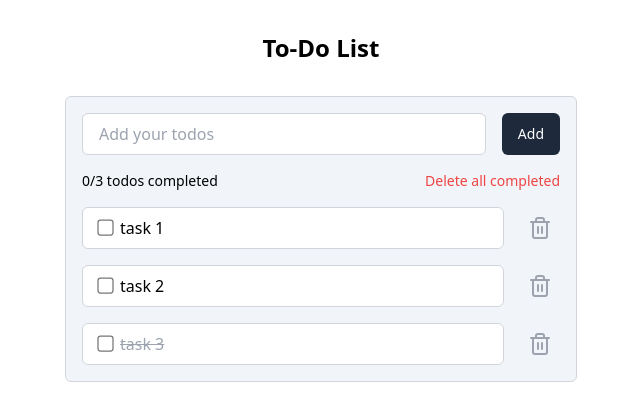
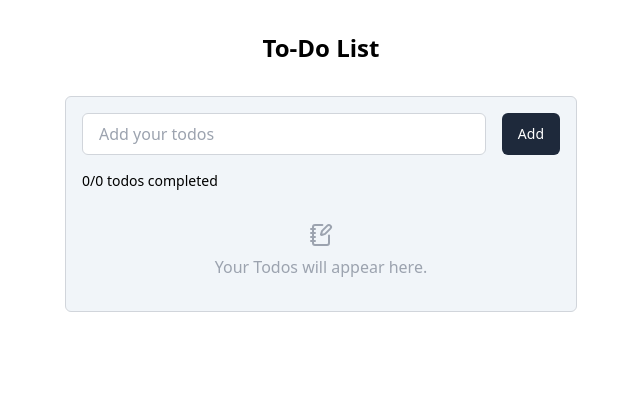
Before and after one commit to charankumaregd/todo-list-vite-react-typescript, a React (Vite) app: page / in a window 1280 px wide. Shown: the top 420 px of the page, without its empty margins (319-959 px from the left). Built offline with nearby package versions, Linux system fonts and the light colour scheme.

Commit message:
delete todo, delete all isCompleted, localstorage completed

```diff
--- a/src/App.tsx
+++ b/src/App.tsx
@@ -1,23 +1,47 @@
 import AddTodoForm from "./components/AddTodoForm";
 import TodoSummary from "./components/TodoSummary";
 import TodoList from "./components/TodoList";
-import { useState } from "react";
-import sampleTodoList from "./data/sampleTodoList";
+import { useEffect, useState } from "react";
+import TodoItemType from "./types/TodoItemType";
 
 function App() {
-  const [todoList, setTodoList] = useState(sampleTodoList);
+  const [todoList, setTodoList] = useState<TodoItemType[]>(
+    JSON.parse(localStorage.getItem("todoList") || "[]")
+  );
+
+  useEffect(() => {
+    localStorage.setItem("todoList", JSON.stringify(todoList));
+  }, [todoList]);
 
   function addTodoItem(title: string) {
-    setTodoList((prevTodoList) => {
-      return [
+    setTodoList((prevTodoList) => [
       {
         id: Date.now(),
         title,
         isCompleted: false,
       },
       ...prevTodoList,
-      ];
-    });
+    ]);
+  }
+
+  function setTodoItemCompleted(id: number, isCompleted: boolean) {
+    setTodoList((prevTodoList) =>
+      prevTodoList.map((todoItem) =>
+        todoItem.id == id ? { ...todoItem, isCompleted } : todoItem
+      )
+    );
+  }
+
+  function deleteTodoItem(id: number) {
+    setTodoList((prevTodoList) =>
+      prevTodoList.filter((todoItem) => todoItem.id !== id)
+    );
+  }
+
+  function deleteAllCompletedTodoItems() {
+    setTodoList((prevTodoList) =>
+      prevTodoList.filter((todoItem) => !todoItem.isCompleted)
+    );
   }
 
   return (
@@ -25,8 +49,15 @@ function App() {
       <h1 className="text-2xl font-bold">To-Do List</h1>
       <div className="w-full max-w-lg bg-slate-100 border border-gray-300 rounded-md p-4 space-y-4">
         <AddTodoForm onSubmit={addTodoItem} />
-        <TodoSummary />
-        <TodoList todoList={todoList} />
+        <TodoSummary
+          todoList={todoList}
+          onDeleteAllCompletedTodoItems={deleteAllCompletedTodoItems}
+        />
+        <TodoList
+          todoList={todoList}
+          onTodoItemCompleted={setTodoItemCompleted}
+          onDeleteTodoItem={deleteTodoItem}
+        />
       </div>
     </div>
   );
--- /dev/null
+++ b/src/components/TodoItem.tsx
@@ -0,0 +1,38 @@
+import { Trash2 } from "lucide-react";
+import TodoItemType from "../types/TodoItemType";
+
+interface TodoItemProps {
+  todoItem: TodoItemType;
+  onTodoItemCompleted: (id: number, isCompleted: boolean) => void;
+  onDeleteTodoItem: (id: number) => void;
+}
+
+export default function TodoItem({
+  todoItem,
+  onTodoItemCompleted,
+  onDeleteTodoItem,
+}: TodoItemProps) {
+  return (
+    <li className="flex space-x-4">
+      <label className="flex items-center px-4 py-2 bg-white grow rounded-md space-x-2 border border-gray-300  hover:bg-slate-50">
+        <input
+          checked={todoItem.isCompleted}
+          onChange={(e) => onTodoItemCompleted(todoItem.id, e.target.checked)}
+          type="checkbox"
+          className="scale-125"
+        />
+        <span
+          className={todoItem.isCompleted ? "line-through text-gray-400" : ""}
+        >
+          {todoItem.title}
+        </span>
+      </label>
+      <button
+        onClick={() => onDeleteTodoItem(todoItem.id)}
+        className="px-2 text-gray-400 hover:text-gray-500"
+      >
+        <Trash2 />
+      </button>
+    </li>
+  );
+}
--- a/src/components/TodoList.tsx
+++ b/src/components/TodoList.tsx
@@ -1,33 +1,40 @@
-import { NotebookPen, Trash2 } from "lucide-react";
-import TodoItem from "../types/TodoItem";
+import { NotebookPen } from "lucide-react";
+import TodoItemType from "../types/TodoItemType";
+import TodoItem from "./TodoItem";
 
 interface TodoListProps {
-  todoList: TodoItem[];
+  todoList: TodoItemType[];
+  onTodoItemCompleted: (id: number, isCompleted: boolean) => void;
+  onDeleteTodoItem: (id: number) => void;
 }
 
-export default function TodoList({ todoList }: TodoListProps) {
+export default function TodoList({
+  todoList,
+  onTodoItemCompleted,
+  onDeleteTodoItem,
+}: TodoListProps) {
+  const sortedTodoList = todoList.sort((a, b) => {
+    if (a.isCompleted === b.isCompleted) {
+      return a.id - b.id;
+    }
+    return a.isCompleted ? 1 : -1;
+  });
+
   return todoList.length === 0 ? (
-    <div className="flex flex-col items-center p-4 space-y-2 text-gray-400 text-sm font-semibold">
-      <NotebookPen size="1.2rem" />
+    <div className="flex flex-col items-center p-4 space-y-2 text-gray-400">
+      <NotebookPen />
       <span>Your Todos will appear here.</span>
     </div>
   ) : (
     <ul className="space-y-4">
-      {todoList.map((todo) => {
+      {sortedTodoList.map((todoItem) => {
         return (
-          <li key={todo.id} className="flex space-x-4">
-            <label className="px-4 py-2 bg-white grow rounded-md space-x-2 border border-gray-300">
-              <input type="checkbox" className="scale-125" />
-              <span
-                className={todo.isCompleted ? "line-through text-gray-400" : ""}
-              >
-                {todo.title}
-              </span>
-            </label>
-            <button className="px-2 text-gray-400 hover:text-gray-500">
-              <Trash2 />
-            </button>
-          </li>
+          <TodoItem
+            key={todoItem.id}
+            todoItem={todoItem}
+            onTodoItemCompleted={onTodoItemCompleted}
+            onDeleteTodoItem={onDeleteTodoItem}
+          />
         );
       })}
     </ul>
--- a/src/components/TodoSummary.tsx
+++ b/src/components/TodoSummary.tsx
@@ -1,10 +1,29 @@
-export default function TodoSummary() {
+import TodoItemType from "../types/TodoItemType";
+
+interface TodoSummaryProps {
+  todoList: TodoItemType[];
+  onDeleteAllCompletedTodoItems: () => void;
+}
+
+export default function TodoSummary({
+  todoList,
+  onDeleteAllCompletedTodoItems,
+}: TodoSummaryProps) {
+  const completedTodoList = todoList.filter((todoItem) => todoItem.isCompleted);
+
   return (
     <div className="flex justify-between text-sm font-medium">
-      <p>0/3 todos completed</p>
-      <button className="text-red-500 hover:underline text-right">
-        Delete all completed
-      </button>
+      <p>
+        {completedTodoList.length}/{todoList.length} todos completed
+      </p>
+      {completedTodoList.length > 0 && (
+        <button
+          onClick={onDeleteAllCompletedTodoItems}
+          className="text-red-500 hover:underline text-right"
+        >
+          Delete all completed
+        </button>
+      )}
     </div>
   );
 }
--- a/src/data/sampleTodoList.ts
+++ /dev/null
@@ -1,21 +0,0 @@
-import TodoItem from "../types/TodoItem";
-
-const sampleTodoList: TodoItem[] = [
-  {
-    id: 1,
-    title: "task 1",
-    isCompleted: false,
-  },
-  {
-    id: 2,
-    title: "task 2",
-    isCompleted: false,
-  },
-  {
-    id: 3,
-    title: "task 3",
-    isCompleted: true,
-  },
-];
-
-export default sampleTodoList;
--- a/src/types/TodoItem.ts
+++ b/src/types/TodoItemType.ts
@@ -1,4 +1,4 @@
-export default interface TodoItem {
+export default interface TodoItemType {
   id: number;
   title: string;
   isCompleted: boolean;
```
Lines whose indentation alone changed are shown as unchanged.
